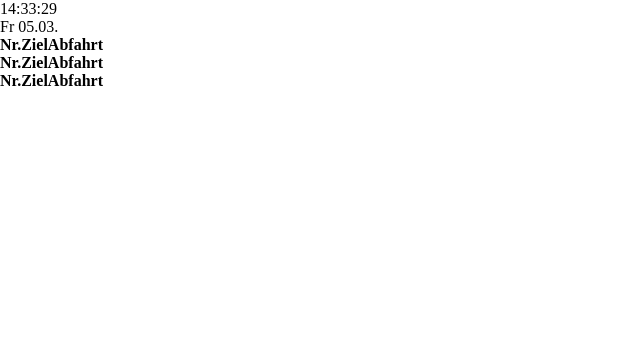
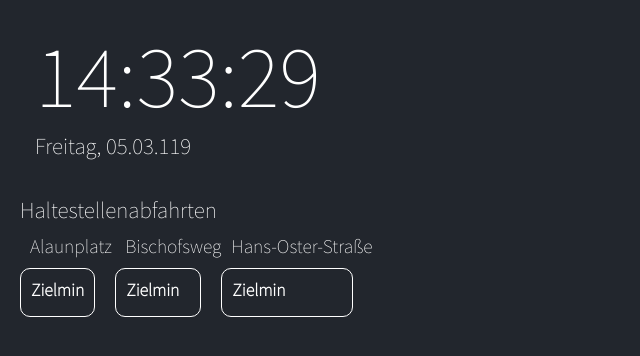
Before and after one commit to 05k4rausdertonne/WGMonitor, a website: page public/index.html in a window 1280 px wide. Shown: the whole page, without its empty margins (0-640 px from the left). Drawn offline with Linux system fonts and the light colour scheme; no server answers.

Commit message:
first style changes

```diff
--- a/public/assets/css/style.css
+++ b/public/assets/css/style.css
@@ -1,4 +1,64 @@
+body {
+    margin: 20px;
+    background-color: #22262d;
+    color: #fff;
+    font-family: 'Source Sans Pro', sans-serif;
+    font-weight: 600;
+    font-size: 1.1em;
+}
+
+h1 {
+    font-size: 1.3em;
+    margin-bottom: 10px;
+}
+
+h2 {
+    font-size: 1.1em;
+    margin-bottom: 10px;
+    margin-left: 10px;
+}
+
+.time {
+    border: solid 0px;
+    border-radius: 10px;
+    padding: 0px 10px 15px 15px;
+    width: 330px;
+    margin-bottom: 20px;
+}
+
+#clock {
+    font-size: 5em;
+}
+
+#date {
+    font-size: 1.3em;
+}
+
+#departures {
+    display: flex;
+    flex-direction: row;
+}
+
+.table-departures {
+    border: solid 1px;
+    border-radius: 10px;
+    padding: 10px;
+    margin-right: 20px;
+}
+
+th {
+    text-align: left;
+    padding-bottom: 5px;
+}
+
+td {
+    padding-right: 20px;
+}
+
+/*
 #Dresden_z704_date {
     align-self: right;
 
 }
+
+*/
--- a/public/assets/js/fill.js
+++ b/public/assets/js/fill.js
@@ -1,4 +1,4 @@
-const maxDepartures = 10
+const maxDepartures = 8
 
 function fillDepartureTable(station, departures) {
 
@@ -41,36 +41,36 @@ function fillTimeWidgets(){
     switch (dateTime.getDay()) {
 
         case 1:
-            dateString = "Mo";
+            dateString = "Montag, ";
             break;
 
         case 2:
-            dateString = "Di";
+            dateString = "Dienstag, ";
             break;
 
         case 3:
-            dateString = "Mi";
+            dateString = "Mittwoch, ";
             break;
 
         case 4:
-            dateString = "Do";
+            dateString = "Donnerstag, ";
             break;
 
         case 5:
-            dateString = "Fr";
+            dateString = "Freitag, ";
             break;
 
         case 6:
-            dateString = "Sa";
+            dateString = "Samstag, ";
             break;
 
         case 0:
-            dateString = "So";
+            dateString = "Sonntag, ";
             break;
 
     }
     dateString = dateString + " " + padTwo(dateTime.getDate()) + "."
-        + padTwo(dateTime.getMonth()) + ".";
+        + padTwo(dateTime.getMonth()) + "." + padTwo(dateTime.getYear());
 
     clockString = padTwo(dateTime.getHours()) + ":"
         + padTwo(dateTime.getMinutes()) + ":" + padTwo(dateTime.getSeconds());
--- a/public/index.html
+++ b/public/index.html
@@ -4,6 +4,8 @@
     <head>
         <link href="assets/css/html5reset.css" type="text/css" rel="stylesheet">
         <link href="assets/css/style.css" type="text/css" rel="stylesheet">
+
+        <link href="https://fonts.googleapis.com/css?family=Source+Sans+Pro:200" rel="stylesheet">
 
         <script type="text/javascript" src="assets/js/util.js"></script>
         <script type="text/javascript" src="assets/js/fill.js"></script>
@@ -13,46 +15,58 @@
     <body>
 
 
-
+        <div class="time" >
             <div id="clock">
-
             </div>
 
             <div id="date">
-
+            </div>
         </div>
 
+        <h1>Haltestellenabfahrten</h1>
+
         <div id="departures">
+            <div>
+                <h2>Alaunplatz</h2>
+                <div class="table-departures">
                     <table id="Alaunplatz" class="departures">
                         <thead>
-                    <th>Nr.</th>
+                            <th></th>
                             <th>Ziel</th>
-                    <th>Abfahrt</th>
+                            <th>min</th>
                         </thead>
                         <tbody></tbody>
+                    </table>
+                </div>
+            </div>
 
-            </table>
-
+            <div>
+                <h2>Bischofsweg</h2>
+                <div class="table-departures">
                     <table id="Bischofsweg" class="departures">
                             <thead>
-                        <th>Nr.</th>
+                                <th></th>
                                 <th>Ziel</th>
-                        <th>Abfahrt</th>
+                                <th>min</th>
                             </thead>
                             <tbody></tbody>
+                    </table>
+                </div>
+            </div>
 
-            </table>
-
+            <div>
+                <h2>Hans-Oster-Straße</h2>
+                <div class="table-departures">
                     <table id="Hans-Oster-Strasse" class="departures">
                             <thead>
-                        <th>Nr.</th>
+                                <th></th>
                                 <th>Ziel</th>
-                        <th>Abfahrt</th>
+                                <th>min</th>
                             </thead>
                             <tbody></tbody>
-
                     </table>
-
+                </div>
+            </div>
 
         </div>
 
```
Lines whose indentation alone changed are shown as unchanged.
